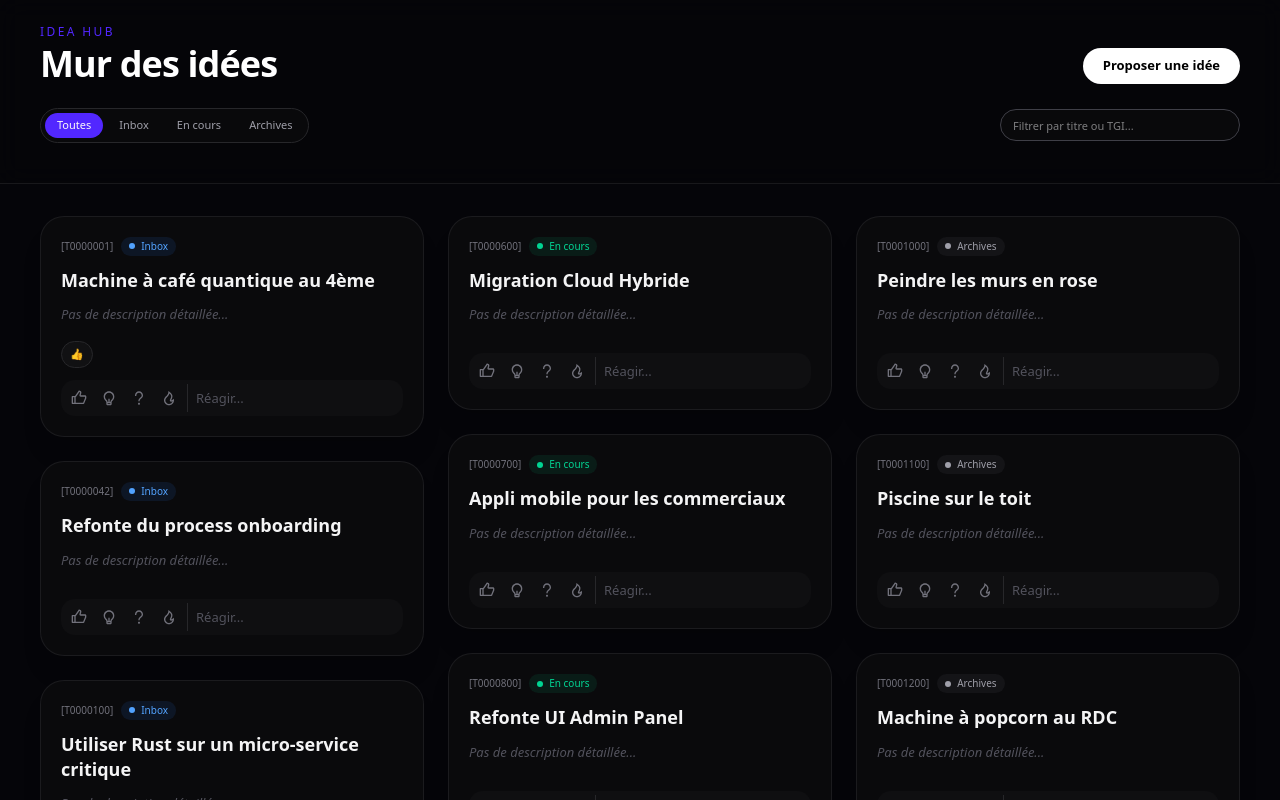
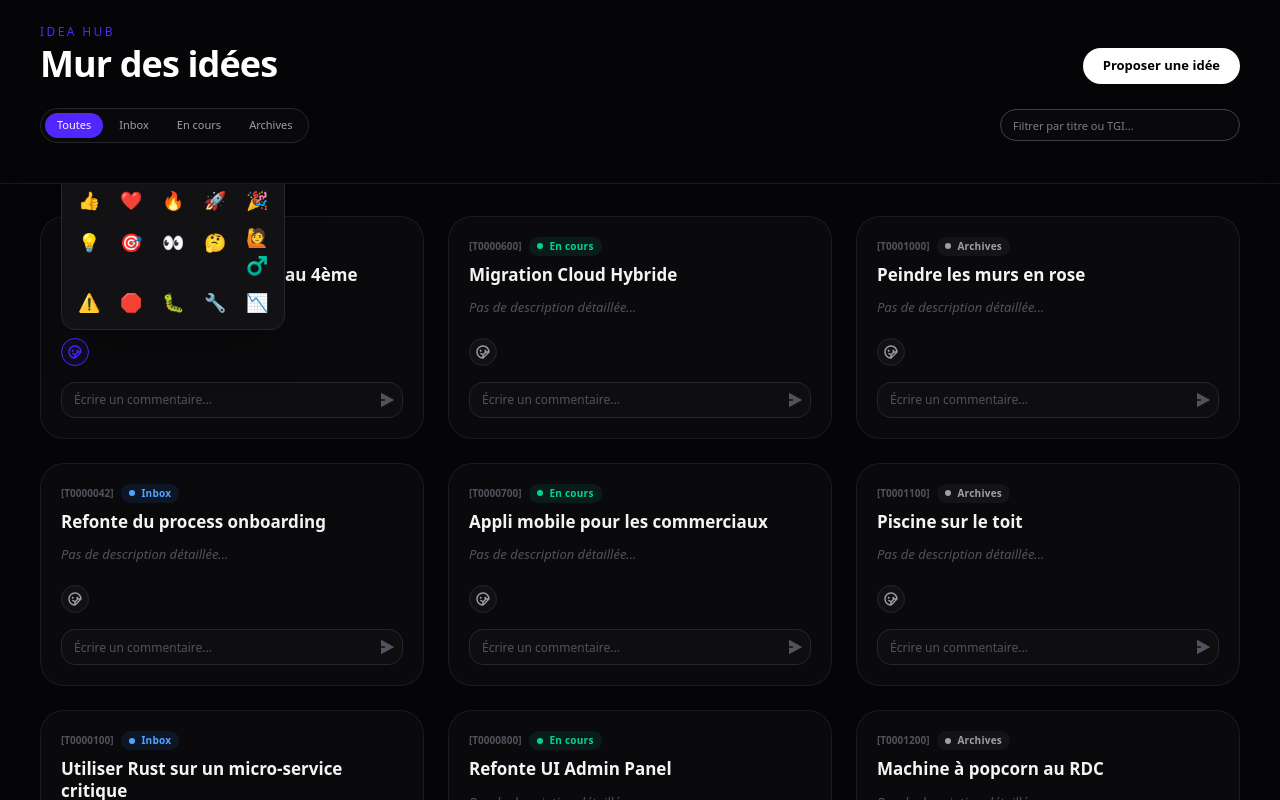
Before and after one commit to Priveetee/idea, a Next.js app: page /hub in a window 1280 px wide. Both pictures are taken after a click on the button 79 px from the left and 371 px from the top of the page. Built offline with nearby package versions, Linux system fonts and the light colour scheme.

Commit message:
feat(hub): enhance idea card UI and emoji reaction picker

```diff
--- a/src/app/hub/_components/hub-idea-card.tsx
+++ b/src/app/hub/_components/hub-idea-card.tsx
@@ -1,17 +1,15 @@
 "use client";
 
 import Link from "next/link";
-import type { KeyboardEvent } from "react";
+import { useState, useRef, useEffect, type KeyboardEvent } from "react";
 import type { IdeaItem } from "@/lib/mock-data";
 import { getLinkMeta } from "@/lib/link-icons";
 import { RichPreviewText } from "@/app/idea/new/_components/rich-preview-text";
 import {
-  RiThumbUpLine,
-  RiLightbulbLine,
-  RiQuestionMark,
-  RiFireLine,
   RiLinksLine,
   RiArrowRightUpLine,
+  RiEmojiStickerLine,
+  RiSendPlane2Fill,
 } from "react-icons/ri";
 
 type HubIdeaCardProps = {
@@ -50,12 +48,23 @@ const STATUS_CONFIG: Record<
   },
 };
 
-const REACTION_ICONS: Record<string, React.ElementType> = {
-  "👍": RiThumbUpLine,
-  "💡": RiLightbulbLine,
-  "❓": RiQuestionMark,
-  "🔥": RiFireLine,
-};
+const EMOJI_PALETTE = [
+  "👍",
+  "❤️",
+  "🔥",
+  "🚀",
+  "🎉",
+  "💡",
+  "🎯",
+  "👀",
+  "🤔",
+  "🙋♂️",
+  "⚠️",
+  "🛑",
+  "🐛",
+  "🔧",
+  "📉",
+];
 
 type StackedReaction = { value: string; count: number };
 
@@ -74,6 +83,9 @@ export function HubIdeaCard({
   reactions,
   addReaction,
 }: HubIdeaCardProps) {
+  const [isPickerOpen, setIsPickerOpen] = useState(false);
+  const pickerRef = useRef<HTMLDivElement>(null);
+
   const label = idea.label;
   const end = label.indexOf("]");
   const tgi = end === -1 ? null : label.slice(0, end + 1);
@@ -82,6 +94,19 @@ export function HubIdeaCard({
   const status = STATUS_CONFIG[idea.status] ?? STATUS_CONFIG.DEFAULT;
   const links = idea.managerLinks ?? [];
   const stacked = stackReactions(reactions);
+
+  useEffect(() => {
+    function handleClickOutside(event: MouseEvent) {
+      if (
+        pickerRef.current &&
+        !pickerRef.current.contains(event.target as Node)
+      ) {
+        setIsPickerOpen(false);
+      }
+    }
+    document.addEventListener("mousedown", handleClickOutside);
+    return () => document.removeEventListener("mousedown", handleClickOutside);
+  }, []);
 
   const handleKeyDown = (e: KeyboardEvent<HTMLInputElement>) => {
     if (e.key === "Enter") {
@@ -94,17 +119,22 @@ export function HubIdeaCard({
     }
   };
 
+  const onEmojiClick = (emoji: string) => {
+    addReaction(emoji);
+    setIsPickerOpen(false);
+  };
+
   return (
-    <div className="flex flex-col overflow-hidden rounded-3xl border border-zinc-800/60 bg-[#0A0A0C] shadow-xl transition-all hover:border-zinc-700 hover:shadow-2xl hover:shadow-zinc-900/50">
-      <div className="flex items-start justify-between p-5 pb-3">
+    <div className="group relative flex flex-col overflow-visible rounded-3xl border border-zinc-800/60 bg-[#0A0A0C] transition-all hover:-translate-y-1 hover:border-zinc-700 hover:shadow-2xl hover:shadow-zinc-900/50">
+      <div className="flex items-start justify-between p-5 pb-2">
         <div className="flex flex-wrap items-center gap-2">
           {tgi && (
-            <span className="font-mono text-[10px] font-medium text-zinc-500">
+            <span className="font-mono text-[10px] font-bold text-zinc-600">
               {tgi}
             </span>
           )}
           <span
-            className={`inline-flex items-center gap-1.5 rounded-full px-2 py-0.5 text-[10px] font-medium ${status.bg} ${status.text}`}
+            className={`inline-flex items-center gap-1.5 rounded-full px-2 py-0.5 text-[10px] font-semibold tracking-wide ${status.bg} ${status.text}`}
           >
             <span className={`h-1.5 w-1.5 rounded-full ${status.dot}`} />
             {status.label}
@@ -112,30 +142,25 @@ export function HubIdeaCard({
         </div>
 
         {links.length > 0 && (
-          <div className="flex -space-x-2">
+          <div className="flex -space-x-1.5">
             {links.slice(0, 3).map((l, i) => {
               const Icon = getLinkMeta(l.url).icon;
               return (
                 <div
                   key={i}
-                  className="flex h-6 w-6 items-center justify-center rounded-full border border-[#0A0A0C] bg-zinc-800 text-zinc-400"
+                  className="flex h-6 w-6 items-center justify-center rounded-full border border-[#0A0A0C] bg-zinc-800 text-zinc-400 shadow-sm"
                 >
                   <Icon className="h-3 w-3" />
                 </div>
               );
             })}
-            {links.length > 3 && (
-              <div className="flex h-6 w-6 items-center justify-center rounded-full border border-[#0A0A0C] bg-zinc-800 text-[9px] text-zinc-400">
-                +{links.length - 3}
-              </div>
-            )}
           </div>
         )}
       </div>
 
       <div className="px-5">
-        <Link href={`/idea/${idea.id}`} className="group block">
-          <h3 className="text-lg font-semibold leading-snug text-zinc-100 decoration-zinc-500 underline-offset-4 group-hover:underline">
+        <Link href={`/idea/${idea.id}`} className="block">
+          <h3 className="text-[17px] font-bold leading-tight text-zinc-100 transition duration-300 group-hover:text-[#5227FF]">
             {title}
           </h3>
         </Link>
@@ -159,7 +184,7 @@ export function HubIdeaCard({
             try {
               host = new URL(link.url).hostname.replace("www.", "");
             } catch {
-              /* ignore */
+              /* empty */
             }
 
             return (
@@ -168,52 +193,72 @@ export function HubIdeaCard({
                 href={link.url}
                 target="_blank"
                 rel="noreferrer"
-                className="inline-flex max-w-full items-center gap-1.5 rounded-md bg-zinc-900/80 px-2 py-1 text-[10px] text-zinc-400 transition hover:bg-zinc-800 hover:text-zinc-200"
+                className="group/link inline-flex max-w-full items-center gap-1.5 rounded-md border border-zinc-800 bg-zinc-900/40 px-2 py-1 text-[10px] text-zinc-400 transition hover:border-zinc-700 hover:bg-zinc-800 hover:text-zinc-200"
               >
-                <RiLinksLine className="shrink-0" />
+                <RiLinksLine className="shrink-0 opacity-50 transition group-hover/link:opacity-100" />
                 <span className="truncate max-w-[120px]">
                   {meta.label || host}
                 </span>
-                <RiArrowRightUpLine className="shrink-0 opacity-50" />
+                <RiArrowRightUpLine className="shrink-0 opacity-0 transition group-hover/link:opacity-50" />
               </a>
             );
           })}
         </div>
       )}
 
-      <div className="mt-auto px-5 pb-5 pt-4">
-        <div className="flex flex-wrap gap-1.5 pb-3">
+      <div className="mt-auto px-5 pb-5 pt-5">
+        <div className="flex flex-wrap items-center gap-1.5 pb-4">
           {stacked.map((r) => (
             <button
               key={r.value}
               onClick={() => addReaction(r.value)}
-              className="inline-flex items-center gap-1 rounded-full border border-zinc-800 bg-zinc-900/50 px-2 py-1 text-[11px] font-medium text-zinc-300 hover:bg-zinc-800 hover:text-white"
+              className="flex h-7 min-w-[28px] items-center justify-center gap-1.5 rounded-full border border-zinc-800 bg-zinc-900 px-2 text-[12px] font-medium text-zinc-300 transition hover:border-[#5227FF] hover:text-white"
             >
               <span>{r.value}</span>
-              {r.count > 1 && <span className="text-zinc-500">{r.count}</span>}
+              <span className="text-[10px] text-zinc-500">{r.count}</span>
             </button>
           ))}
+
+          <div className="relative" ref={pickerRef}>
+            <button
+              onClick={() => setIsPickerOpen(!isPickerOpen)}
+              className={`flex h-7 w-7 items-center justify-center rounded-full border transition ${
+                isPickerOpen
+                  ? "border-[#5227FF] bg-[#5227FF]/10 text-[#5227FF]"
+                  : "border-zinc-800 bg-zinc-900/50 text-zinc-400 hover:border-zinc-700 hover:text-zinc-200"
+              }`}
+            >
+              <RiEmojiStickerLine className="h-4 w-4" />
+            </button>
+
+            {isPickerOpen && (
+              <div className="absolute bottom-full left-0 z-50 mb-2 w-56 rounded-xl border border-zinc-800 bg-[#121214] p-2 shadow-2xl animate-in fade-in zoom-in-95 duration-200">
+                <div className="grid grid-cols-5 gap-1">
+                  {EMOJI_PALETTE.map((emoji) => (
+                    <button
+                      key={emoji}
+                      onClick={() => onEmojiClick(emoji)}
+                      className="flex aspect-square items-center justify-center rounded-lg text-lg transition hover:bg-zinc-800 hover:scale-110 active:scale-95"
+                    >
+                      {emoji}
+                    </button>
+                  ))}
+                </div>
+              </div>
+            )}
+          </div>
         </div>
 
-        <div className="flex items-center gap-2 rounded-xl bg-zinc-900/40 p-1 pl-1 pr-1">
-          <div className="flex shrink-0 gap-0.5 border-r border-zinc-800 pr-1">
-            {Object.entries(REACTION_ICONS).map(([emoji, Icon]) => (
-              <button
-                key={emoji}
-                onClick={() => addReaction(emoji)}
-                className="flex h-7 w-7 items-center justify-center rounded-lg text-zinc-500 transition hover:bg-zinc-800 hover:text-zinc-200"
-                title={emoji}
-              >
-                <Icon className="h-4 w-4" />
-              </button>
-            ))}
-          </div>
+        <div className="relative flex items-center">
           <input
             type="text"
-            placeholder="Réagir..."
-            className="h-7 min-w-0 flex-1 bg-transparent text-[13px] text-zinc-200 placeholder-zinc-600 outline-none"
+            placeholder="Écrire un commentaire..."
+            className="h-9 w-full rounded-xl border border-zinc-800 bg-zinc-900/30 pl-3 pr-8 text-[12px] text-zinc-200 placeholder-zinc-600 outline-none transition focus:border-zinc-700 focus:bg-zinc-900"
             onKeyDown={handleKeyDown}
           />
+          <div className="absolute right-2 text-zinc-600">
+            <RiSendPlane2Fill className="h-4 w-4" />
+          </div>
         </div>
       </div>
     </div>
--- a/src/app/hub/page.tsx
+++ b/src/app/hub/page.tsx
@@ -1,6 +1,6 @@
 "use client";
 
-import { useMemo, useState } from "react";
+import { useMemo, useState, useEffect } from "react";
 import Link from "next/link";
 import { useIdeaStore } from "@/app/admin/_providers/idea-store";
 import type { IdeaItem } from "@/lib/mock-data";
@@ -34,16 +34,20 @@ function saveReactions(map: ReactionMap) {
   if (typeof window === "undefined") return;
   try {
     window.localStorage.setItem(REACTIONS_STORAGE_KEY, JSON.stringify(map));
-  } catch {}
+  } catch {
+    // ignore
+  }
 }
 
 export default function HubPage() {
   const { ideas } = useIdeaStore();
   const [status, setStatus] = useState<FilterStatus>("ALL");
   const [query, setQuery] = useState("");
-  const [reactions, setReactions] = useState<ReactionMap>(() =>
-    loadInitialReactions(),
-  );
+  const [reactions, setReactions] = useState<ReactionMap>({});
+
+  useEffect(() => {
+    setReactions(loadInitialReactions());
+  }, []);
 
   const filteredIdeas = useMemo(() => {
     const base =
@@ -62,7 +66,7 @@ export default function HubPage() {
       if (!nextText) return prev;
       const updated: ReactionMap = {
         ...prev,
-        [ideaId]: [...current, nextText].slice(-6),
+        [ideaId]: [...current, nextText].slice(-20),
       };
       saveReactions(updated);
       return updated;
```
